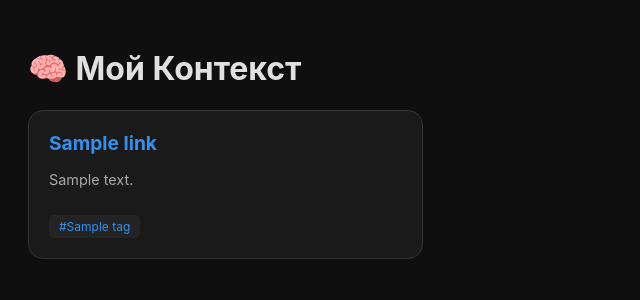
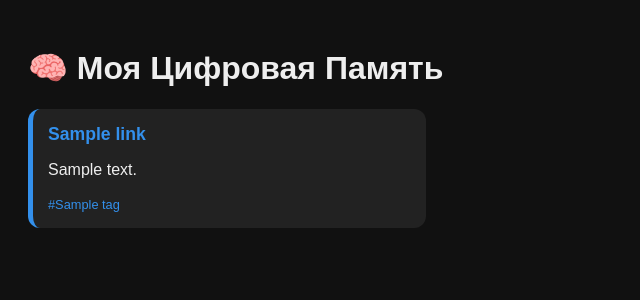
Before and after one commit to z3nky-FV/Context-, a FastAPI app: template templates/index.html in a window 1280 px wide. Shown: the top 300 px of the page, without its empty margins (0-640 px from the left). Run offline with FastAPI, Linux system fonts and the light colour scheme; the template is opened without the code that fills it: most values are stand-ins (such as "Sample title", 1, 10 or a date in 2020).

Commit message:
обновил дизайн и бэкенд для vercel

```diff
--- a/api/index.py
+++ b/api/index.py
@@ -5,12 +5,14 @@ import asyncpg
 import os
 
 app = FastAPI()
+# Указываем путь к папке с HTML
 templates = Jinja2Templates(directory="templates")
 
 @app.get("/", response_class=HTMLResponse)
 async def home(request: Request):
+    # Vercel сам подставит переменную POSTGRES_URL из настроек проекта
     conn = await asyncpg.connect(os.getenv("POSTGRES_URL"))
-    rows = await conn.fetch("SELECT title, summary, url, tags FROM links ORDER BY id DESC")
+    rows = await conn.fetch("SELECT title, summary, url, tags, created_at FROM links ORDER BY id DESC")
     await conn.close()
 
     links = [dict(row) for row in rows]
--- a/templates/index.html
+++ b/templates/index.html
@@ -1,29 +1,25 @@
 <!DOCTYPE html>
-<html lang="ru">
+<html>
 <head>
     <meta charset="UTF-8">
     <meta name="viewport" content="width=device-width, initial-scale=1.0">
-    <title>Context+</title>
+    <title>Context+ Memory</title>
     <style>
-        body { background: #0f0f0f; color: #e0e0e0; font-family: -apple-system, sans-serif; padding: 20px; }
-        .grid { display: grid; grid-template-columns: repeat(auto-fill, minmax(300px, 1fr)); gap: 20px; }
-        .card { background: #1a1a1a; padding: 20px; border-radius: 15px; border: 1px solid #333; transition: 0.3s; }
-        .card:hover { border-color: #3390ec; transform: translateY(-5px); }
-        .title { color: #3390ec; font-size: 1.2em; text-decoration: none; font-weight: bold; margin-bottom: 10px; display: block; }
-        .summary { font-size: 0.9em; line-height: 1.5; color: #aaa; }
-        .tag { display: inline-block; background: #242424; padding: 4px 10px; border-radius: 5px; font-size: 0.75em; margin-top: 10px; margin-right: 5px; color: #3390ec; }
+        body { background: #111; color: #eee; font-family: sans-serif; padding: 20px; }
+        .grid { display: grid; grid-template-columns: repeat(auto-fill, minmax(300px, 1fr)); gap: 15px; }
+        .card { background: #222; padding: 15px; border-radius: 12px; border-left: 5px solid #3390ec; }
+        .title { color: #3390ec; text-decoration: none; font-weight: bold; font-size: 1.1em; }
+        .tag { color: #3390ec; font-size: 0.8em; margin-right: 5px; }
     </style>
 </head>
 <body>
-    <h1>🧠 Мой Контекст</h1>
+    <h1>🧠 Моя Цифровая Память</h1>
     <div class="grid">
         {% for link in links %}
         <div class="card">
-            <a href="{{ link.url }}" target="_blank" class="title">{{ link.title }}</a>
-            <p class="summary">{{ link.summary }}</p>
-            {% for tag in link.tags %}
-            <span class="tag">#{{ tag.strip() }}</span>
-            {% endfor %}
+            <a href="{{ link.url }}" class="title">{{ link.title }}</a>
+            <p>{{ link.summary }}</p>
+            <div>{% for tag in link.tags %}<span class="tag">#{{ tag }}</span>{% endfor %}</div>
         </div>
         {% endfor %}
     </div>
--- a/versel.json
+++ b/versel.json
@@ -1,5 +1,5 @@
 {
-  "rewriteRules": [
-    { "source": "/(.*)", "destination": "api/index.py" }
+  "rewrites": [
+    { "source": "/(.*)", "destination": "/api/index" }
   ]
 }
```
Also changed, not shown: requirements.txt (+1 -7 lines).
